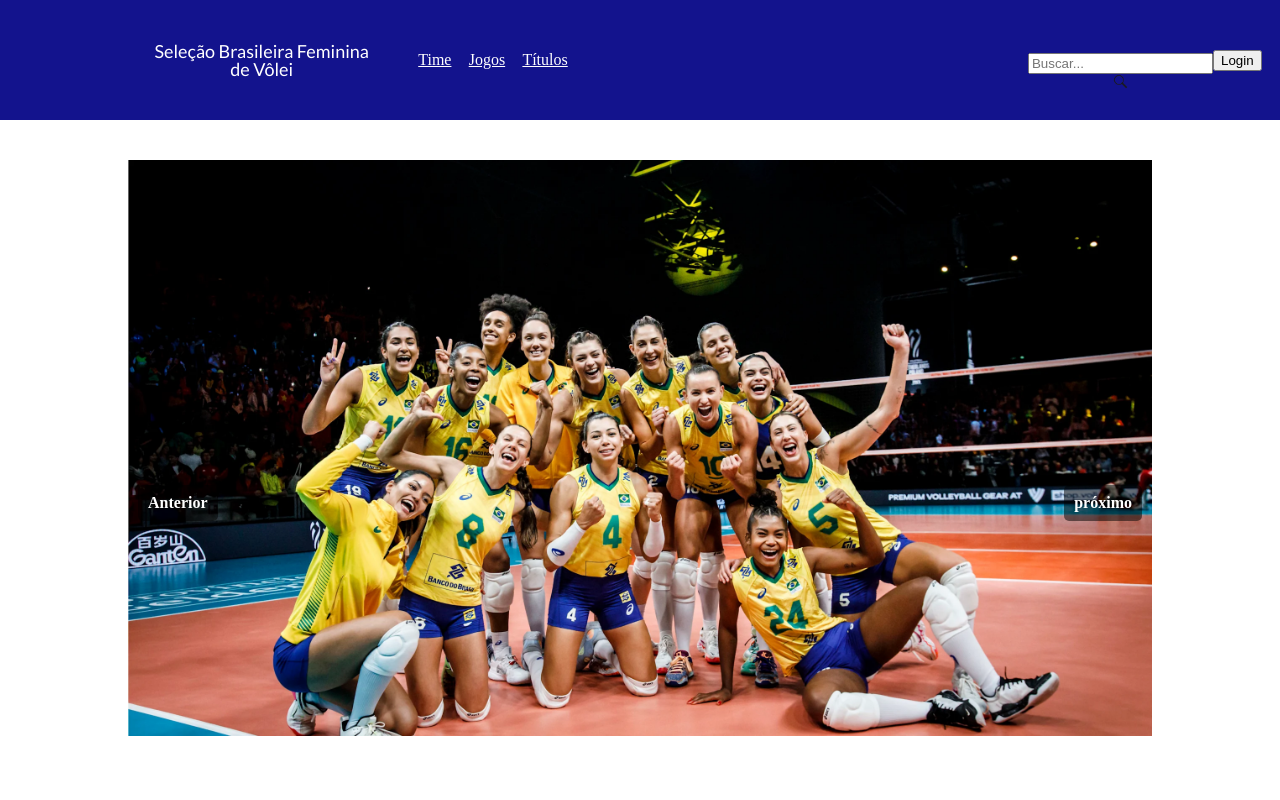
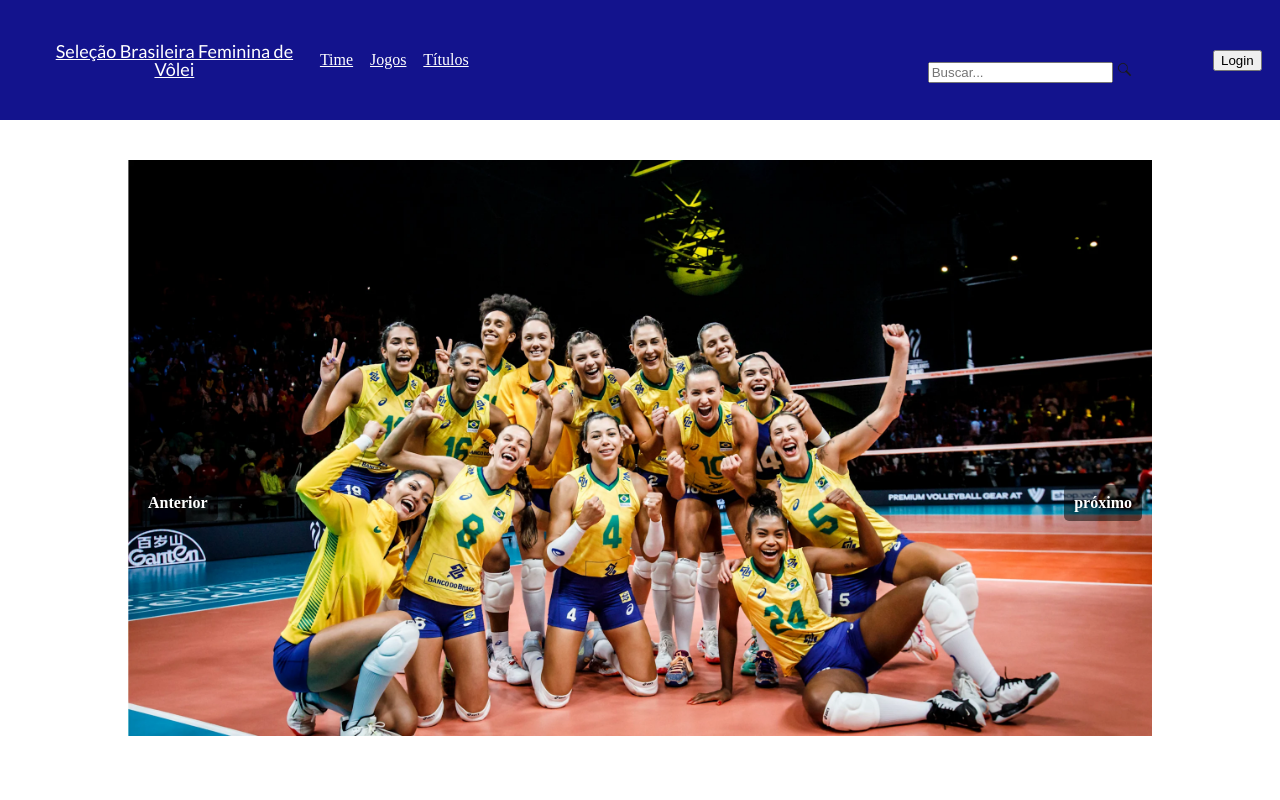
Before and after one commit to fergame330/site-do-alan, a plain HTML site: page index.html in a window 1280 px wide. Shown: the top 800 px of the page. Drawn offline with Linux system fonts and the light colour scheme.

Commit message:
Update index.html

```diff
--- a/index.html
+++ b/index.html
@@ -12,12 +12,16 @@
  </head>
  <body>
      <header>
-		<h1>Seleção Brasileira Feminina de Vôlei</h1>
-		<nav>
-			<li class="paginas"><a href="time.html">Time</a></li>
-			<li class="paginas"><a href="jogos.html">Jogos</a></li>
-			<li class="paginas"><a href="titulos.html">Títulos</a></li>
-		</nav>
+		<div class="titulo">
+			<h1><a href="index.html">Seleção Brasileira Feminina de Vôlei</a></h1>
+		  </div>
+		  <div class="navegacao">
+			<nav>
+			  <li class="paginas"><a href="time.html">Time</a></li>
+			  <li class="paginas"><a href="jogos.html">Jogos</a></li>
+			  <li class="paginas"><a href="titulos.html">Títulos</a></li>
+			</nav>
+		  </div>
 		<ul>
 			<li>
 	         <section class="busca" id="divBusca">
@@ -34,6 +38,7 @@
 	 </header>
 	  <main>
 		<br><br><br><br><br><br><br><br><br><br>
+		<div class="content">
 		<section>
 			<div class="carousel">
 				<div class="carousel-inner">
@@ -51,7 +56,7 @@
 				<a class="carousel-control next" href="#">próximo</a>
 			  </div>
 		</section>
-	       <section>
+	       <section class="noticias">
 		       <h2>Novidades Da Semana</h2>
 			   <article>
 			     <h3><a href="brasiltailandia.html">Brasil vence a Tailândia e enfrentará a China na Liga das Nações de Vôlei</h3>
@@ -66,6 +71,7 @@
 				 <img class="" src="img/brasilcanada.jpg" width="200"/>
 			   </article>
 		   </section>
+		   </div>
 	  </main>
 
 	  <footer>
```
